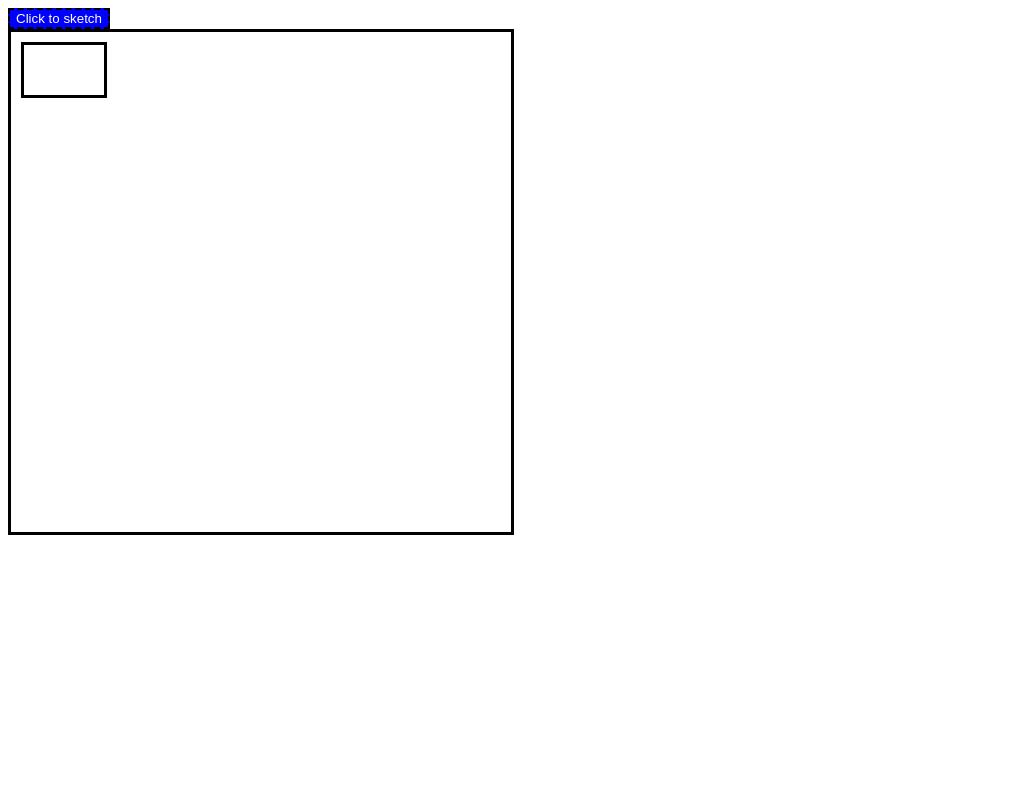
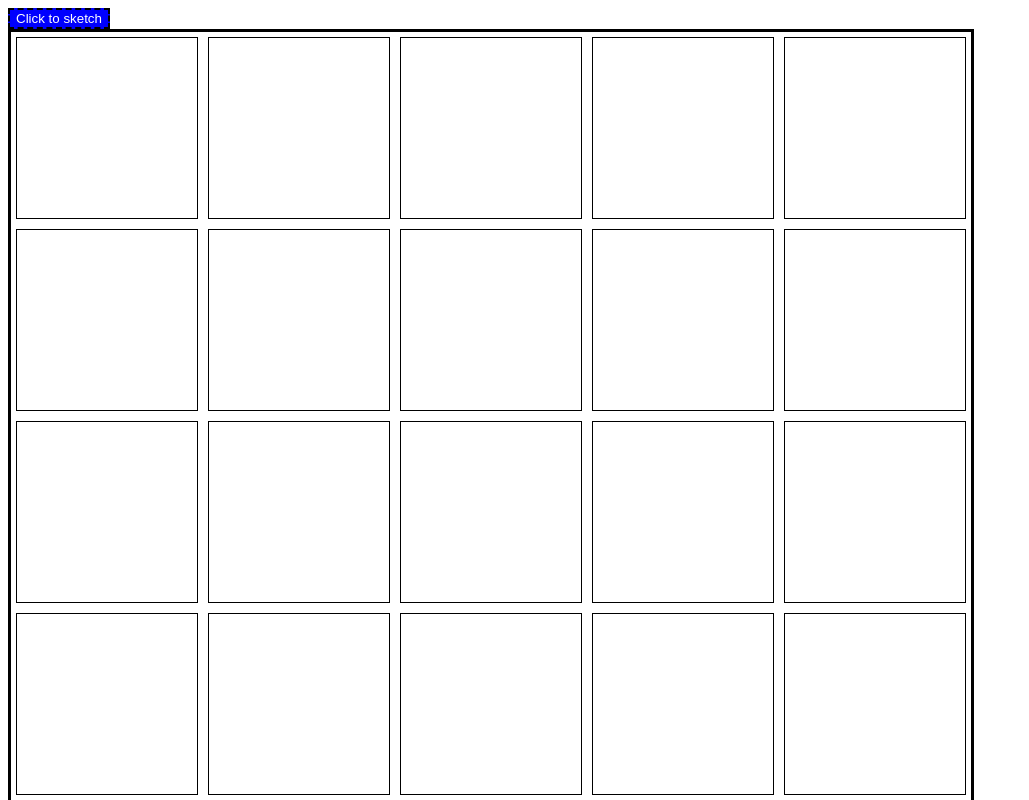
Before and after one commit to johntroesch/etch-a-sketch, a plain HTML site: page index.html in a window 1280 px wide. Both pictures are taken after a click on the button "Click to sketch". Shown: the top 800 px of the page, without its empty margins (0-1029 px from the left). Drawn offline with Linux system fonts and the light colour scheme.

Commit message:
working fixed grid

```diff
--- a/index.html
+++ b/index.html
@@ -5,27 +5,58 @@
         <link rel="stylesheet" type="text/css" href="style.css">
     <body>
         <button id='activator'>Click to sketch</button>
-        <div id="container"></div>
+        <div id='container' class='empty'>
+
+        </div>
+        <div id="testBox" class='grid'>
+            <div>1</div>
+            <div>2</div>
+            <div>3</div>
+            <div>4</div>
+            <div>5</div>
+        </div>
 
 
     </body>
     <script>
+            let rows = 5;
+            let columns = 5;
             let cntr = document.getElementById('container')
             let btn = document.getElementById('activator');
+            let testBox = document.getElementById('testBox');
+            let boxString = 'auto';
+            let boxStringAdd ='';
+
+
+
+            let boxSizeText = ('auto ');
+            let boxColumns = (boxSizeText.repeat(columns) + ';')
+            let gridSize = columns * rows;
+        /*
+             for (let i=0; i<columns; i++){
+                       boxStringAdd += 'auto ';
+                        }
+
+                let newBoxString = (boxStringAdd + ';');
+                cntr.setAttribute('class', 'grid');
+                //figure out why newBoxString isn't being passed as string
+                cntr.style.setProperty('grid-template-columns', newBoxString);
+
+            */
+
             btn.addEventListener('click', function () {
-              let rows = 5;
-              let columns = 6;
-              let row = document.createElement( 'div' );
-              row.setAttribute('class', 'row');
-              for (let i = 0; i < rows; i++){
-                let cell = document.createElement('div');
-                cell.setAttribute('class', 'cell');
-                row.appendChild(cell);
-              cntr.appendChild(row);
-              }
+                   ;
+
+
+                for (let i=0; i < gridSize; i++){
+                    let cell = document.createElement( 'div' );
+                    cell.className = 'square';
+                    cntr.appendChild(cell);
+                    }
+
 
               });
-              //figure out why one cell per click is generating
+
 
 
           </script>
--- a/style.css
+++ b/style.css
@@ -1,8 +1,11 @@
 #container {
     border-style: solid;
     border-color: black;
-    height: 500px;
-    width: 500px;
+    height: 960px;
+    width: 960px;
+    display: grid;
+    grid-template-columns: auto auto auto auto auto;
+
 }
 
 button {
@@ -11,11 +14,16 @@ button {
     color: white;
 }
 
-.row {
-    border-style: solid;
-    border-color: black;
+.grid {
+
     height: 50px;
     width: 80px;
     margin: 10px;
 
 }
+.square {
+    border: 1px solid black;
+    margin: 5px;
+    height: auto;
+    width: auto;
+}
```
